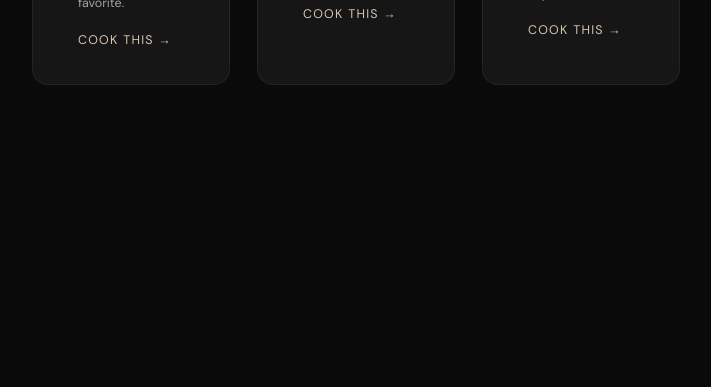
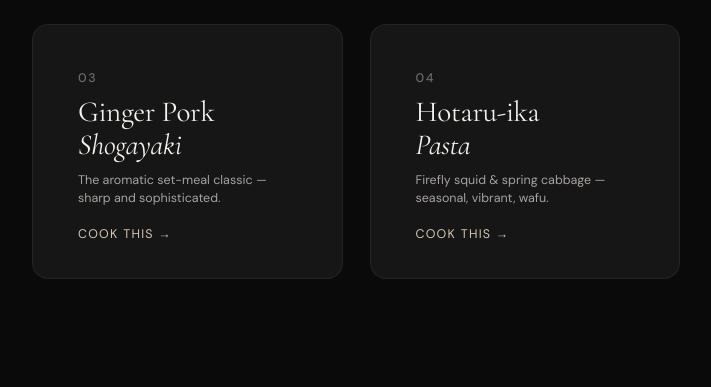
Before and after one commit to mrslbt/chef-marsel, a plain HTML site: page index.html in a window 1280 px wide. Shown: the part 883-1270 px from the top of the page, without its empty margins (284-995 px from the left). Before the commit the page ends 1076 px from the top, so only its background shows below. Drawn offline with nearby package versions, Linux system fonts and the light colour scheme.

Commit message:
Add Hotaru-ika Pasta (Firefly Squid & Spring Cabbage) as dish 04
Seasonal wafu pasta with mentsuyu-butter base, scaled from squid weight.

Co-Authored-By: Claude Opus 4.6 (1M context) <noreply@anthropic.com>

```diff
--- a/app.js
+++ b/app.js
@@ -92,6 +92,37 @@ const RECIPES = {
       'Add pork. Sear until browned.',
       'Pour sauce. Stir-fry 45s until it becomes a dark, glossy glaze.',
       'Serve next to the cold lettuce (don\'t wilt it!).',
+    ],
+  },
+
+  'hotaruika-pasta': {
+    number: '04',
+    name: 'Hotaru-ika Pasta',
+    subtitle: 'Firefly Squid & Spring Cabbage',
+    mainIngredient: 'firefly squid',
+    baseWeight: 160,
+    inventory: [
+      { name: 'Firefly Squid (Boiled)', amount: 160, unit: 'g', note: 'Remove eyes, beaks, and cartilage. Wash in Sake after cleaning.' },
+      { name: 'Spaghetti', amount: 200, unit: 'g', note: 'Use a scale' },
+      { name: 'Spring Cabbage', amount: 200, unit: 'g', note: 'Roughly chopped (~1/4 head)' },
+      { name: 'Garlic', amount: 6, unit: 'g', note: '~2 cloves, minced' },
+      { name: 'Red Pepper Flakes', amount: 5, unit: 'g', note: '1 Teaspoon / 5 SPOON (Level)' },
+      { name: 'Mentsuyu (2x concentrate)', amount: 30, unit: 'g', note: '2 Tablespoons / 15 SPOON (x2)' },
+      { name: 'Salted Butter', amount: 30, unit: 'g', note: '15 SPOON (x2 melted)' },
+      { name: 'Salt (for boiling)', amount: 20, unit: 'g', note: '4 Teaspoons / 5 SPOON (x4)' },
+    ],
+    sauceTitle: 'The Wafu Base',
+    sauce: [
+      { name: 'Mentsuyu (2x)',     amount: 30,  unit: 'g', tool: '15 SPOON (x2)' },
+      { name: 'Salted Butter',     amount: 30,  unit: 'g', tool: '15 SPOON (x2 melted)' },
+      { name: 'Red Pepper Flakes', amount: 5,   unit: 'g', tool: '5 SPOON (Level)' },
+    ],
+    steps: [
+      'Squid Prep: Remove eyes, beak, and cartilage from each squid. Wash in a little Sake to remove fishy smell.',
+      'Boil 2L water with salt. Cook spaghetti per package minus 1 minute (al dente). Save the pasta water!',
+      'Melt butter in a large pan over medium heat. Add minced garlic and red pepper flakes. Saut\u00e9 until golden.',
+      'Add chopped cabbage, stir-fry until it softens. Add cleaned squid and cooked pasta.',
+      'Pour in Mentsuyu. If dry, add 2\u20133 Tbsp pasta water for a silky sauce. Toss vigorously 30\u201345s until glossy.',
     ],
   },
 };
--- a/index.html
+++ b/index.html
@@ -44,6 +44,13 @@
           <span class="menu-card__number label">03</span>
           <h2 class="menu-card__title">Ginger Pork<br><em>Shogayaki</em></h2>
           <p class="menu-card__desc text-secondary">The aromatic set-meal classic &mdash; sharp and sophisticated.</p>
+          <span class="menu-card__cta cta-link">Cook this &rarr;</span>
+        </button>
+
+        <button class="menu-card" data-dish="hotaruika-pasta" role="listitem">
+          <span class="menu-card__number label">04</span>
+          <h2 class="menu-card__title">Hotaru-ika<br><em>Pasta</em></h2>
+          <p class="menu-card__desc text-secondary">Firefly squid &amp; spring cabbage &mdash; seasonal, vibrant, wafu.</p>
           <span class="menu-card__cta cta-link">Cook this &rarr;</span>
         </button>
       </nav>
--- a/style.css
+++ b/style.css
@@ -638,7 +638,7 @@ body {
 
   .menu-grid {
     display: grid;
-    grid-template-columns: repeat(3, 1fr);
+    grid-template-columns: repeat(2, 1fr);
     gap: var(--space-md);
   }
 
```
